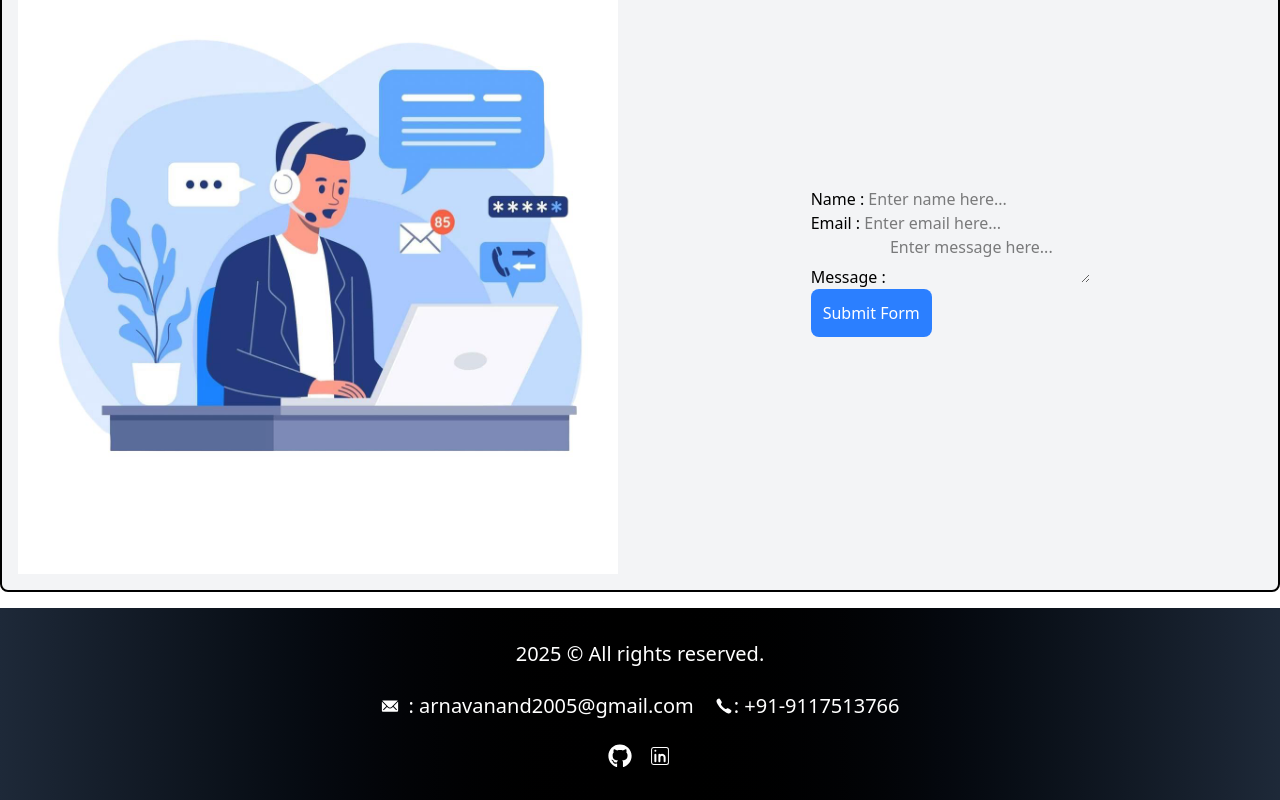
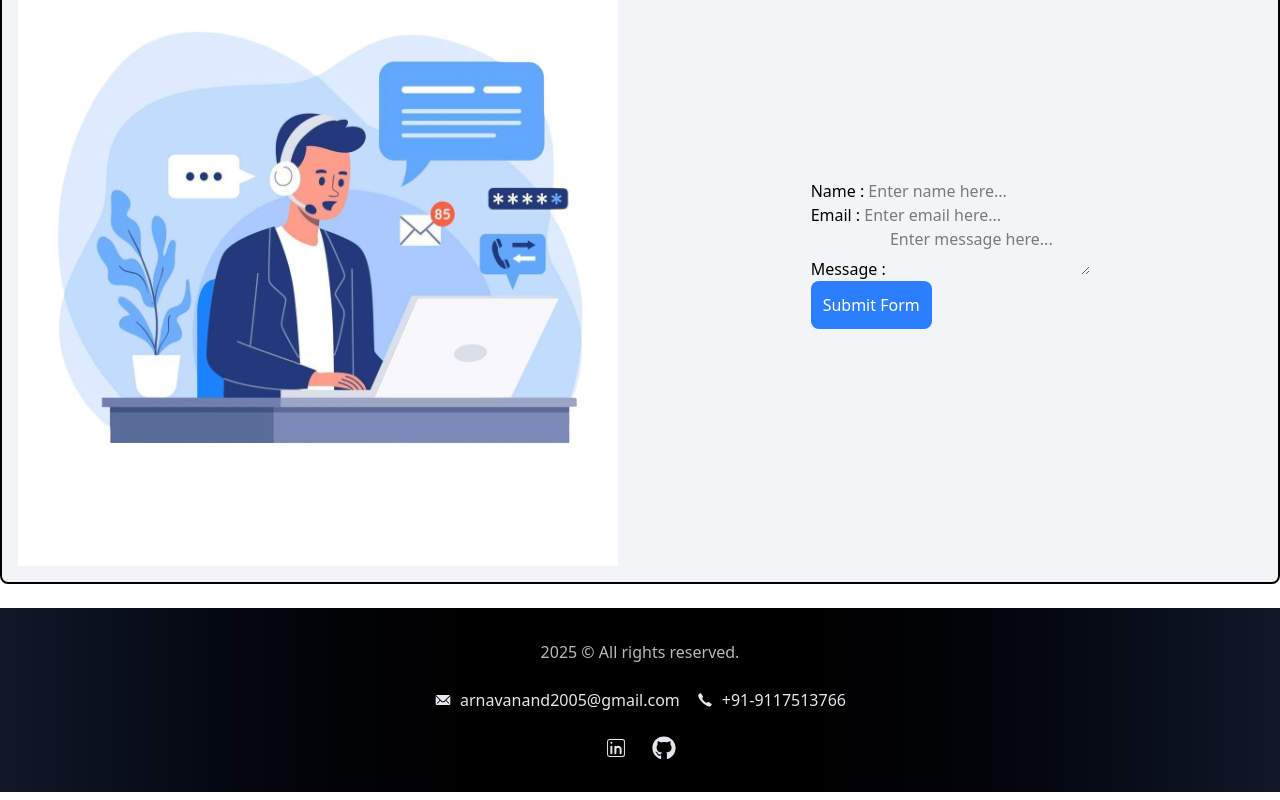
Before and after one commit to arnavanand2005/Portfolio-site, a React (Vite) app: page /contact in a window 1280 px wide. Shown: the part 245-1045 px from the top of the page. Built offline with nearby package versions, Linux system fonts and the light colour scheme.

Commit message:
footer update

```diff
--- a/src/Components/Footer.jsx
+++ b/src/Components/Footer.jsx
@@ -5,19 +5,42 @@ import { IoIosMail , IoIosCall} from "react-icons/io";
 
 const Footer = () => {
   return (
-    <div className='flex flex-col justify-center p-6 md:p-8 items-center gap-6 bg-gradient-to-r from-gray-800 via-black to-gray-800 text-white mt-4 text-xl'>
-      <div>
-      <p>2025 &copy; All rights reserved.</p>
+    <footer className="bg-gradient-to-r from-gray-900 via-black to-gray-900 text-gray-200 py-8 px-6 mt-6 shadow-lg">
+      <div className="flex flex-col items-center gap-6 max-w-6xl mx-auto">
+
+        <p className="text-sm md:text-base opacity-80">
+          2025 &copy; All rights reserved.
+        </p>
+
+        <div className="flex flex-col sm:flex-row gap-4 text-sm md:text-base">
+          <p className="flex items-center gap-2 hover:text-blue-400 transition duration-300 cursor-pointer">
+            <IoIosMail className="text-lg"/> arnavanand2005@gmail.com
+          </p>
+          <p className="flex items-center gap-2 hover:text-green-400 transition duration-300 cursor-pointer">
+            <IoIosCall className="text-lg"/> +91-9117513766
+          </p>
+        </div>
+
+        <div className="flex gap-6 text-2xl">
+          <a
+            href="https://www.linkedin.com/in/arnav-anand-056710315"
+            target="_blank"
+            rel="noopener noreferrer"
+            className="hover:text-blue-500 transition duration-300 transform hover:-translate-y-1"
+          >
+            <CiLinkedin />
+          </a>
+          <a
+            href="https://github.com/arnavanand2005"
+            target="_blank"
+            rel="noopener noreferrer"
+            className="hover:text-gray-400 transition duration-300 transform hover:-translate-y-1"
+          >
+            <FaGithub />
+          </a>
+        </div>
       </div>
-      <div className='flex items-center gap-2'>
-        <p className='flex items-center gap-2 pr-3 '><IoIosMail/> : arnavanand2005@gmail.com</p>
-        <p className='flex items-center gp-2'><IoIosCall/> : +91-9117513766</p>
-      </div>
-      <div className='flex justify-center items-center gap-4 text-2xl'>
-        <a className='text-grey-200' href="https://github.com/arnavanand2005"><FaGithub /></a>
-        <a href="https://www.linkedin.com/in/arnav-anand-056710315"><CiLinkedin /></a>
-      </div>
-    </div>
+    </footer>
   )
 }
 
--- a/src/Components/Navbar.jsx
+++ b/src/Components/Navbar.jsx
@@ -1,23 +1,25 @@
 import React from 'react'
 import { Link } from 'react-router-dom'
+import { MdMenuOpen } from "react-icons/md";
 
 const Navbar = () => {
   return (
-    <div className='background-navbar bg-black'>
+    <nav className='background-navbar bg-black'>
+      <div className='container mx-auto flex justify-between items-center p-4'>
       <Link to="/">
         <div className='text-white text-2xl font-bold p-4'>
             ArnAv AnAnd
         </div>
       </Link>
 
-        <div className=''>
+        <div className='gap-4 hidden md:flex ml-8'>
           <Link className='text-white' to="/">Home</Link>
           <Link className='text-white' to="/About">About</Link>
           <Link className='text-white' to="/Projects">Projects</Link>
           <Link to="/Contact"><button className='text-white bg-gradient-to-br from-blue-400 to-purple-400 p-2'>Contact</button></Link>
         </div>
-
-    </div>
+        </div>
+    </nav>
   )
 }
 
```
